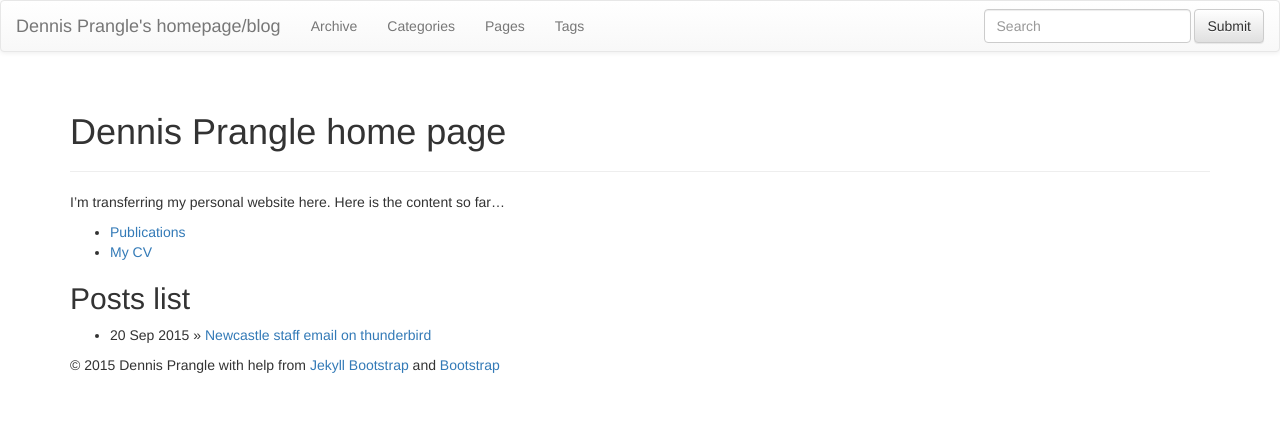
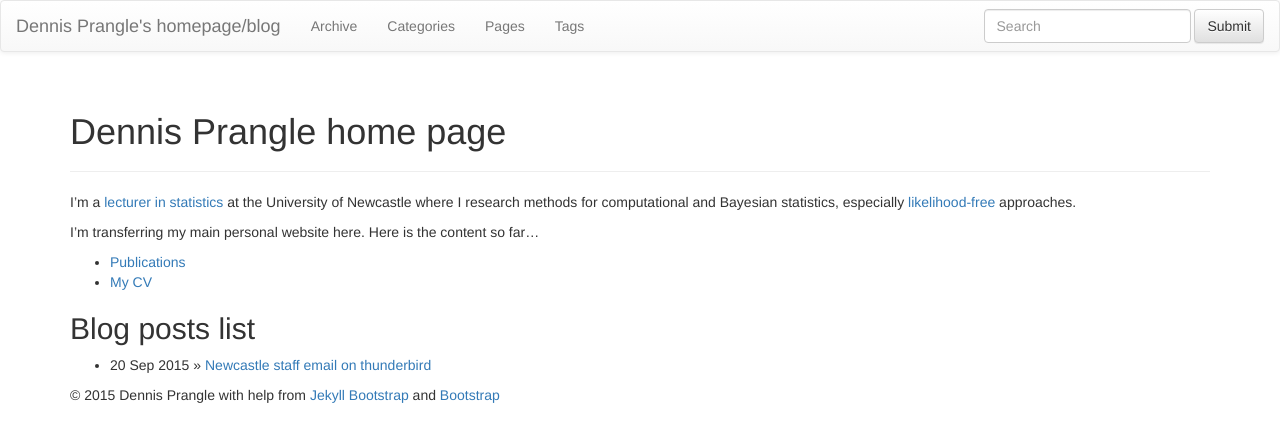
Before and after one commit to dennisprangle/dennisprangle.github.io, a Jekyll site: the page built from index.md, in a window 1280 px wide. Shown: the top 442 px of the page. Built offline with Jekyll 4.4.1, drawn with Linux system fonts in a browser that asks for light colours; nearby versions of some CDN libraries; library files that are not in the unit come from our copies.

Commit message:
New landing page intro paragraph

```diff
--- a/index.md
+++ b/index.md
@@ -4,13 +4,15 @@
 ---
 {% include JB/setup %}
 
-I'm transferring my personal website here.
+I'm a [lecturer in statistics](http://www.ncl.ac.uk/maths/staff/profile/dennis.prangle) at the University of Newcastle where I research methods for computational and Bayesian statistics, especially [likelihood-free](https://en.wikipedia.org/wiki/Approximate_Bayesian_computation) approaches.
+
+I'm transferring my main personal website here.
 Here is the content so far...
 
 - [Publications](pub.html)
 - [My CV](https://dl.dropboxusercontent.com/u/5302937/DennisPrangleCV.pdf)
 
-## Posts list
+## Blog posts list
 
 <ul class="posts">
   {% for post in site.posts %}
```
